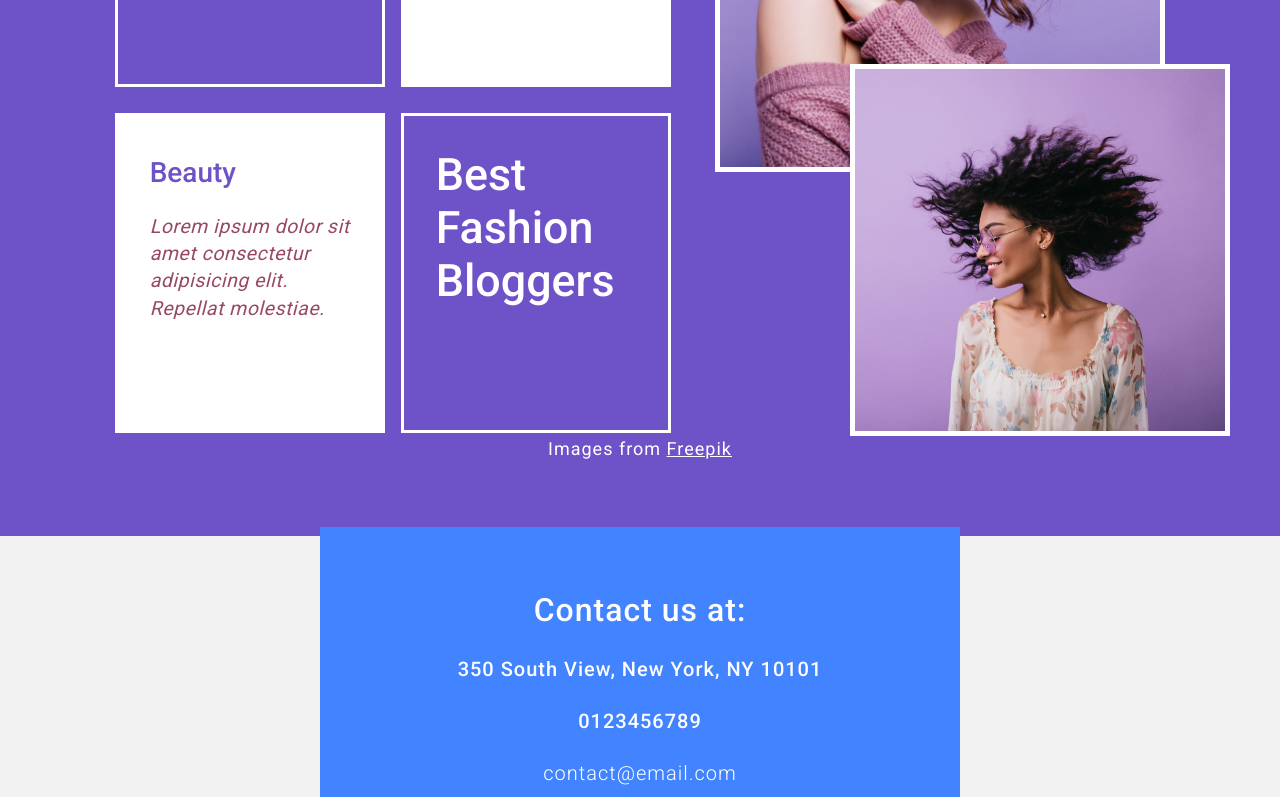
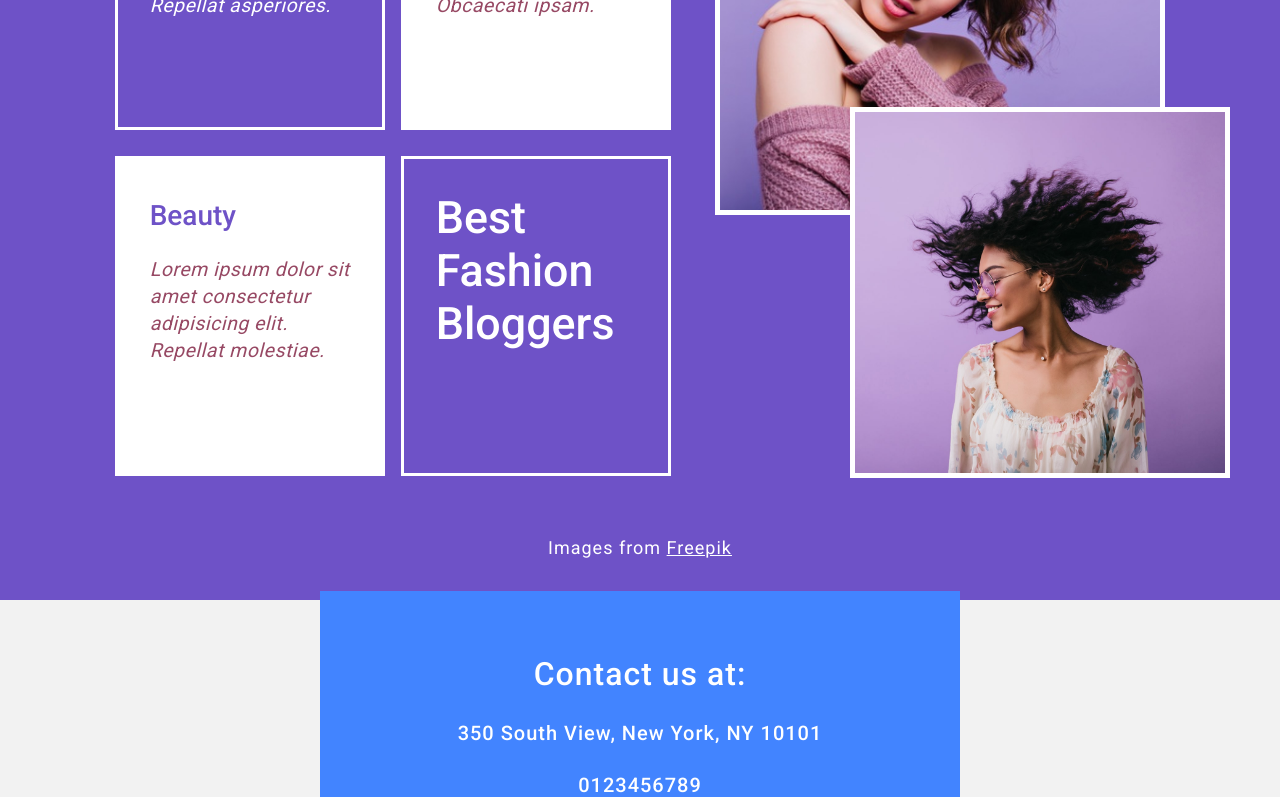
Before and after one commit to bbrownsell/react-buzz-webpage, a React (Create React App) app: page / in a window 1280 px wide. Shown: the part 4685-5482 px from the top of the page. Built offline with nearby package versions, Linux system fonts and the light colour scheme.

Commit message:
Add files via upload

```diff
--- a/src/Components/Blog Section/Blog.css
+++ b/src/Components/Blog Section/Blog.css
@@ -2,6 +2,7 @@
     height: 90vh;
     background: #6E52C7;
     height: fit-content;
+    padding-top: 4rem;
 }
 
 .blog-container {
@@ -100,7 +101,8 @@
 .blog-link,
 .blog-link a,
 .blog-link a:visited {
-    margin-top: -7rem;
+    margin-top: 2rem;
+    margin-bottom: 2rem;
     color: #fff;
     font-size: 18px;
     letter-spacing: 1px;
```
Also changed, not shown: src/Components/Blog Section/Blog.js (line endings or trailing spaces).
